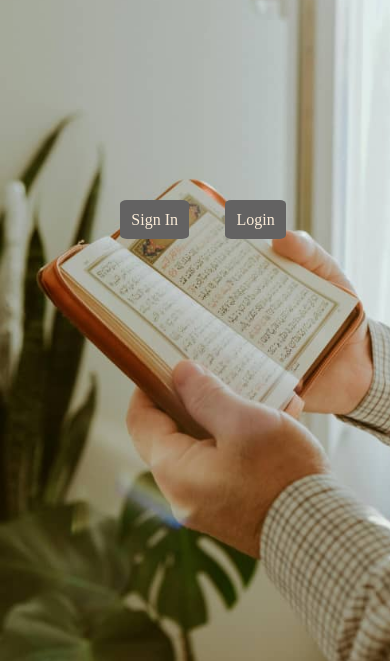
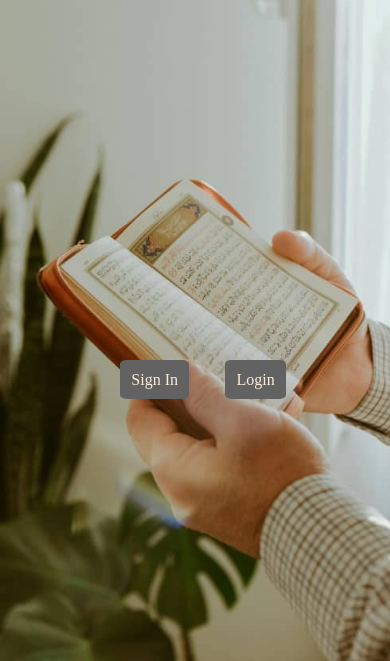
Before and after one commit to Femilove/website, a Django app: page / in a window 390 px wide. Shown: the part 152-813 px from the top of the page. Run offline with Django 4.2, Linux system fonts and the light colour scheme.

Commit message:
indexx.css

```diff
--- a/static/files/indexx.css
+++ b/static/files/indexx.css
@@ -58,7 +58,7 @@
           padding: 2rem;
           text-align: center;
           position: relative;
-          top: 10rem;
+          top: 20rem;
             }
 
 
```
